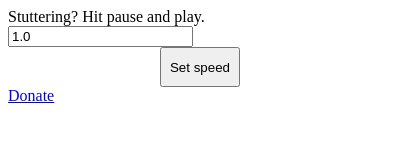
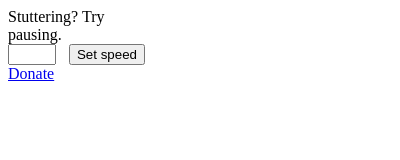
Before and after one commit to chazzox/faster-panopto, a browser extension: page popup.html in a window 400 px wide. Drawn offline with Linux system fonts and the light colour scheme.

Commit message:
Interface update, UX improvements, local value storage added

```diff
--- a/background.js
+++ b/background.js
@@ -1,8 +1,11 @@
 
 chrome.runtime.onInstalled.addListener(function() {
+  // Setup local storage
+  chrome.storage.local.set({"speed": 1.0}, function(){});
 
   chrome.declarativeContent.onPageChanged.removeRules(undefined, function() {
     chrome.declarativeContent.onPageChanged.addRules([{
+      // Condition to only enable the extension on panopto sites
       conditions: [new chrome.declarativeContent.PageStateMatcher({
         pageUrl: {hostContains: '.panopto'},
       })],
--- a/popup.html
+++ b/popup.html
@@ -2,20 +2,31 @@
 <html>
   <head>
     <style>
-      button {
+      #input {
+        width: 150px;
+      }
+      #button {
         height: 40px;
         width: 80px;
         outline: none;
       }
+      #speedValField {
+        width: 40px;
+        float:left;
+      }
     </style>
   </head>
   <body>
-    Stuttering? Hit pause and play.
-    <form id="speedForm" autocomplete="off">
-        <input id="speedVal" type="text" name="speed" value="1.0">
-    </form>
-    <div align="center">
+
+    <div id="input">
+      Stuttering? Try pausing.
+      <div id="inputFields">
+        <input id="speedValField" type="number" name="speed" value="1" step="0.1">
+      </div>
+      <div align="center" id="setterButton">
         <button type="button" id="changeSpeed">Set speed</button>
+      </div>
+
     </div>
     <a href="https://paypal.me/rellikolbaid">Donate</a>
 
--- a/popup.js
+++ b/popup.js
@@ -1,15 +1,33 @@
+// UI references
 let changeSpeed = document.getElementById('changeSpeed');
 let videoPlayer1 = document.getElementsByTagName("video")[0];
 let videoPlayer2 = document.getElementsByTagName("video")[1];
-let playerSpeed = document.getElementById('speedVal');
+let playerSpeedField = document.getElementById('speedValField');
 
-playerSpeed.setAttribute("autocomplete", "off");
+chrome.storage.local.get('speed', function(result){
+    console.log("Got speed, was : " + result.speed);
+    playerSpeedField.value = result.speed;
+});
 
 
+
+// Autocomplete is really annoying because it covers up the button
+playerSpeedField.setAttribute("autocomplete", "off");
+
+// Disable enter key on the field
+playerSpeedField.addEventListener('submit', function(event) {
+    event.preventDefault();
+}, false);
+
+// Handles button click logic.
 changeSpeed.onclick = function(element) {
-    console.log(playerSpeed);
+    var fieldVal = playerSpeedField.value;
+
+    chrome.storage.local.set({'speed': fieldVal}, function(){});
+
+    // Gets the tab context to execute scripts in.
     chrome.tabs.query({active: true, currentWindow: true}, function(tabs) {
-        chrome.tabs.executeScript(tabs[0].id, {code: 'document.getElementsByTagName("video")[0].playbackRate = ' + playerSpeed.value});
-        chrome.tabs.executeScript(tabs[0].id, {code: 'document.getElementsByTagName("video")[1].playbackRate = ' + playerSpeed.value});
+        chrome.tabs.executeScript(tabs[0].id, {code: 'document.getElementsByTagName("video")[0].playbackRate = ' + fieldVal});
+        chrome.tabs.executeScript(tabs[0].id, {code: 'document.getElementsByTagName("video")[1].playbackRate = ' + fieldVal});
     });
 }
```
Also changed, not shown: manifest.json.
